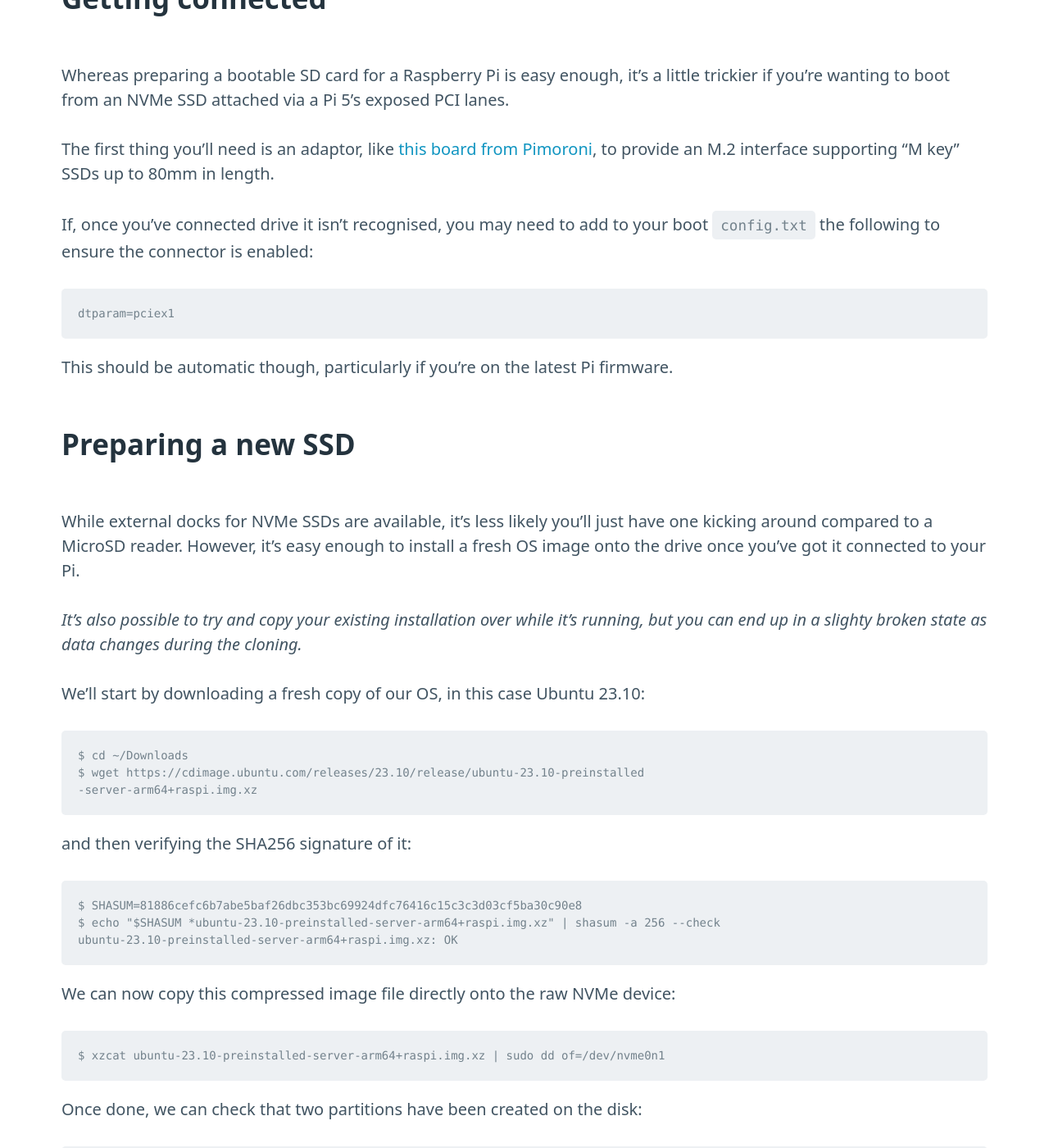
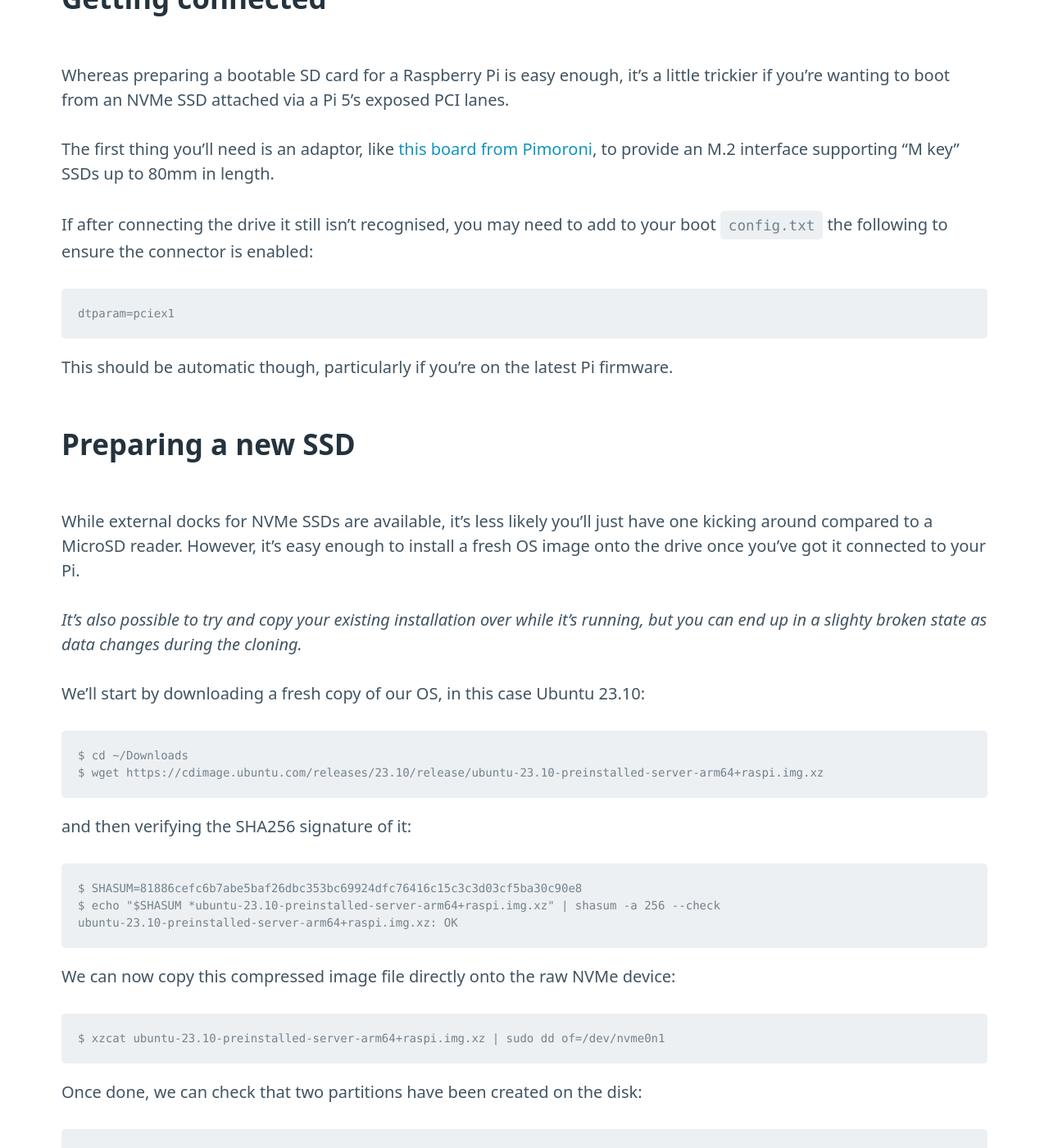
Before and after one commit to joshpencheon/joshpencheon.github.io, a Jekyll site: the page built from _posts/2024-01-29-preparing-raspberry-pi-5-for-pcie-boot.md, in a window 1280 px wide and 1400 px high, scrolled down 457 px. Shown: the whole window at 82% size. Built offline with Jekyll 4.4.1, drawn with Linux system fonts in a browser that asks for light colours.

Commit message:
fix typos

````diff
--- a/_posts/2024-01-29-preparing-raspberry-pi-5-for-pcie-boot.md
+++ b/_posts/2024-01-29-preparing-raspberry-pi-5-for-pcie-boot.md
@@ -12,7 +12,7 @@
 
 The first thing you'll need is an adaptor, like [this board from Pimoroni](https://shop.pimoroni.com/products/nvme-base), to provide an M.2 interface supporting "M key" SSDs up to 80mm in length.
 
-If, once you've connected  drive it isn't recognised, you may need to add to your boot `config.txt` the following to ensure the connector is enabled:
+If after connecting the drive it still isn't recognised, you may need to add to your boot `config.txt` the following to ensure the connector is enabled:
 
 ```
 dtparam=pciex1
````
Also changed, not shown: other parts of _posts/2024-01-29-preparing-raspberry-pi-5-for-pcie-boot.md (+1 -2 lines).
